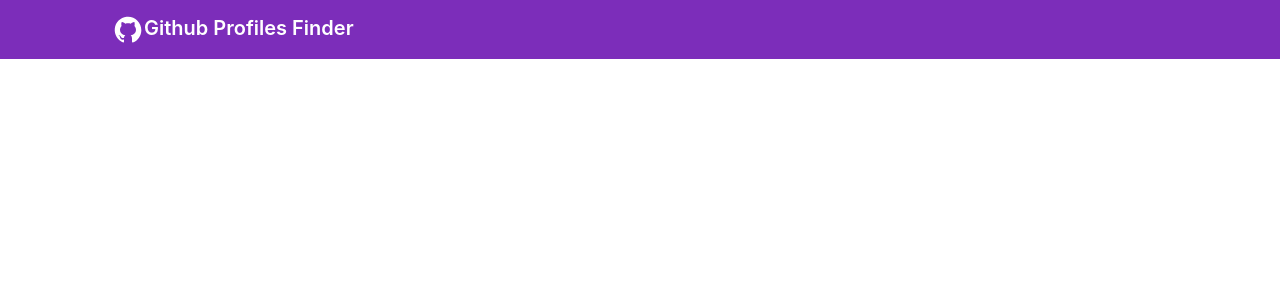
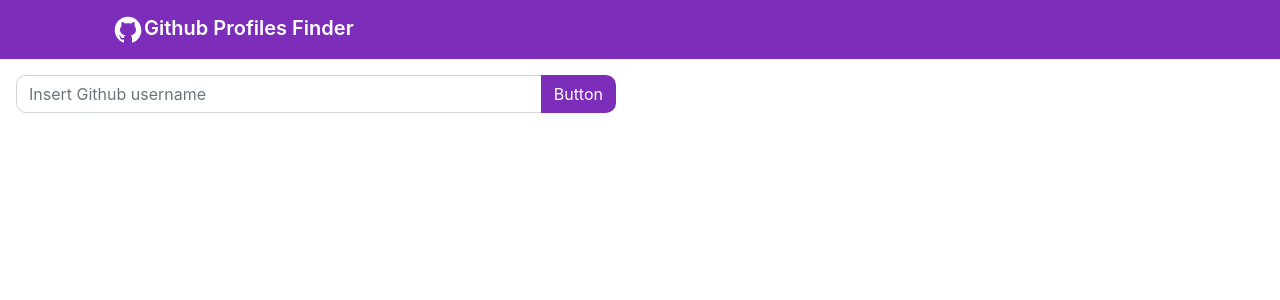
Before and after one commit to WilliamGrohe/github-profiles, a React (Create React App) app: page / in a window 1280 px wide. Shown: the top 300 px of the page. Built offline with nearby package versions, Linux system fonts and the light colour scheme.

Commit message:
Created Search Bar Component

```diff
--- a/public/index.html
+++ b/public/index.html
@@ -4,7 +4,7 @@
     <meta charset="utf-8" />
     <link rel="icon" href="%PUBLIC_URL%/favicon.ico" />
     <meta name="viewport" content="width=device-width, initial-scale=1" />
-    <meta name="theme-color" content="#000000" />
+    <meta name="theme-color" content="#000" />
     <meta
       name="description"
       content="Web site created using create-react-app"
--- a/src/App.jsx
+++ b/src/App.jsx
@@ -1,11 +1,13 @@
 import React from "react";
 
 import Header  from "./components/Header";
+import SearchBar from "./components/SearchBar";
 
 function App() {
   return (
     <div className="App">
-      <Header></Header>
+      <Header />
+      <SearchBar />
     </div>
   );
 }
--- /dev/null
+++ b/src/components/SearchBar.jsx
@@ -0,0 +1,14 @@
+import React from "react";
+
+import '../styles/searchbar.css'
+
+export default function SearchBar() {
+  return (
+    <>
+    <div class="input-group ">
+      <input type="text" class="form-control" placeholder="Insert Github username" aria-label="Github username" aria-describedby="button-addon2" />
+      <button class="btn btn-search" type="button" id="button-addon2">Button</button>
+    </div>
+    </>
+  );
+}
--- a/src/styles/navbar.css
+++ b/src/styles/navbar.css
@@ -1,8 +1,16 @@
 .navbar {
   background-color: var(--purple-light-primary);
-  padding-left: 100px;
-  padding-right: 100px;
+  /* padding-left: 100px;
+  padding-right: 100px; */
 
   font-weight: 600;
 
 }
+
+@media (min-width: 769px){
+  .navbar {
+    padding-left: 100px;
+    padding-right: 100px;
+
+  }
+}
--- /dev/null
+++ b/src/styles/searchbar.css
@@ -0,0 +1,15 @@
+.input-group {
+  width: 600px;
+  max-width: 90%;
+  margin: 16px;
+}
+
+.form-control{
+  border-radius: 10px 0 0 10px;
+}
+
+.btn-search {
+  background-color: var(--purple-light-primary);
+  color: #FFF;
+  border-radius: 0 10px 10px 0;
+}
```
